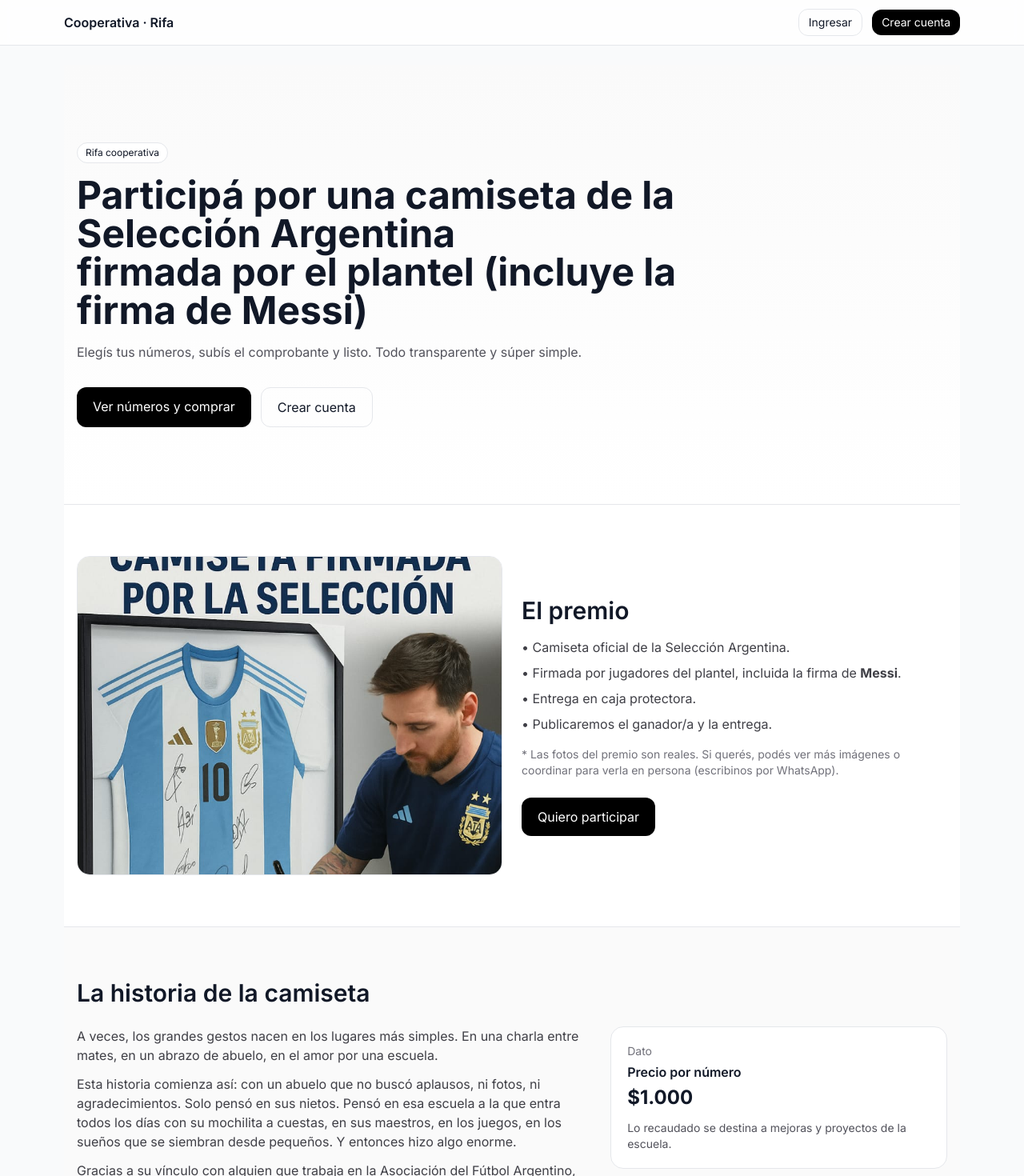
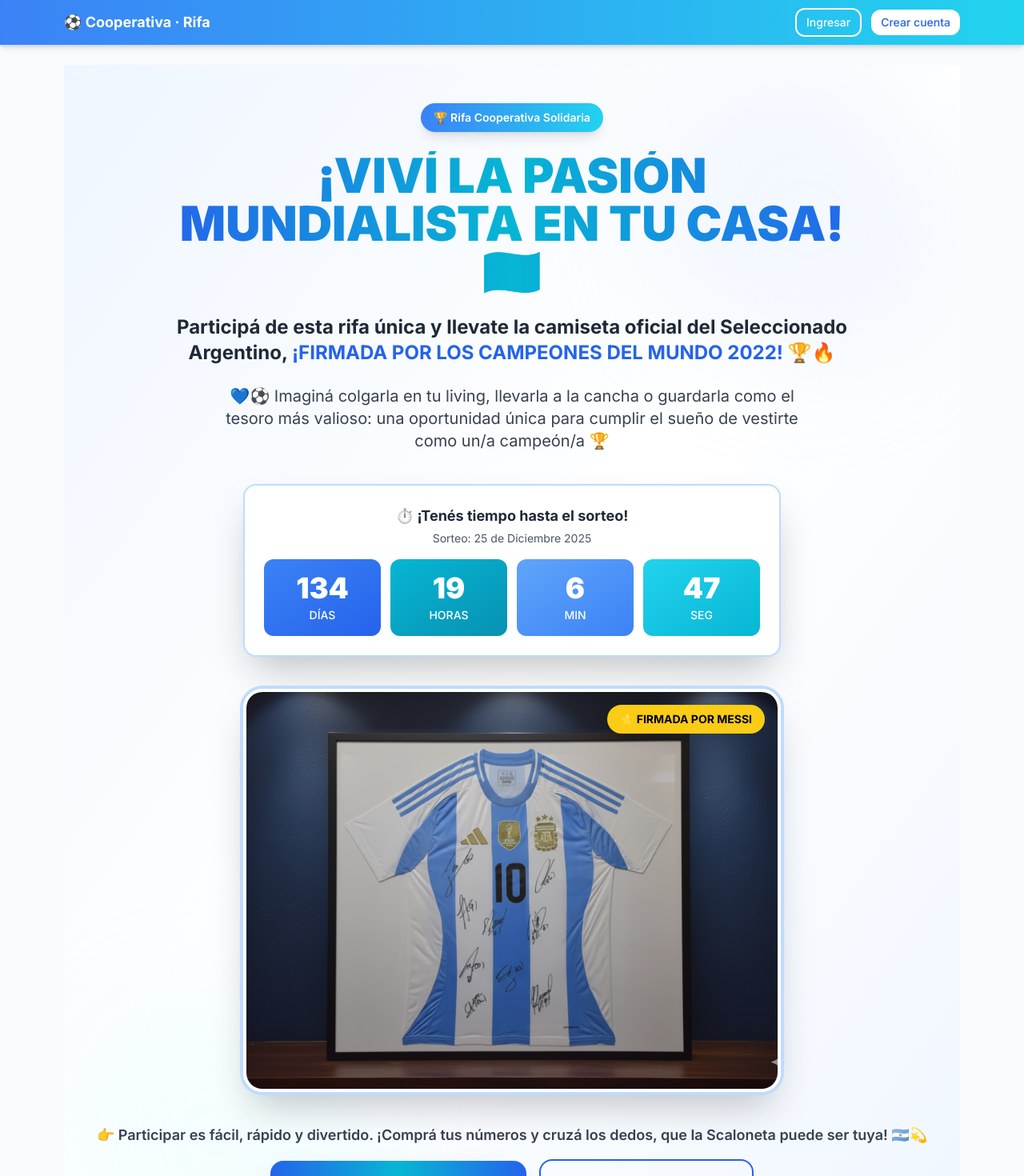
Before and after one commit to MateoFontaine/Codela-rifa-coperativa, a Next.js app: page / in a window 1280 px wide. Shown: the top 1470 px of the page at 80% size. Built offline with nearby package versions, Linux system fonts and the light colour scheme; no server answers.

Commit message:
Mejoramos la vista incial del siito

```diff
--- a/src/app/page.tsx
+++ b/src/app/page.tsx
@@ -1,41 +1,153 @@
-// src/app/page.tsx
+"use client";
 import Image from "next/image";
 import Link from "next/link";
+import { useState, useEffect } from "react";
 
 export default function HomePage() {
+  // Fecha del sorteo - Navidad 2025 (ajustá según necesites)
+  const sorteoDate = new Date('2025-12-25T00:00:00');
+
+  const [timeLeft, setTimeLeft] = useState({
+    days: 0,
+    hours: 0,
+    minutes: 0,
+    seconds: 0
+  });
+
+  useEffect(() => {
+    const calculateTimeLeft = () => {
+      const now = new Date();
+      const difference = sorteoDate.getTime() - now.getTime();
+
+      if (difference > 0) {
+        return {
+          days: Math.floor(difference / (1000 * 60 * 60 * 24)),
+          hours: Math.floor((difference / (1000 * 60 * 60)) % 24),
+          minutes: Math.floor((difference / 1000 / 60) % 60),
+          seconds: Math.floor((difference / 1000) % 60)
+        };
+      }
+      return { days: 0, hours: 0, minutes: 0, seconds: 0 };
+    };
+
+    // Calcular inmediatamente
+    setTimeLeft(calculateTimeLeft());
+
+    // Actualizar cada segundo
+    const timer = setInterval(() => {
+      setTimeLeft(calculateTimeLeft());
+    }, 1000);
+
+    return () => clearInterval(timer);
+  }, []);
+
   return (
     <main className="min-h-screen bg-white">
-      {/* HERO */}
-      <section className="bg-gradient-to-b from-zinc-50 to-white border-b">
-        <div className="max-w-6xl mx-auto px-4 py-16 md:py-24">
-          <div className="max-w-3xl">
-            <span className="inline-block px-2.5 py-1 text-xs rounded-full border bg-white">
-              Rifa cooperativa
+      {/* HERO RENOVADO */}
+      <section className="relative bg-gradient-to-br from-blue-50 via-white to-blue-50 border-b overflow-hidden">
+        {/* Elementos decorativos */}
+        <div className="absolute top-0 right-0 w-96 h-96 bg-blue-100 rounded-full blur-3xl opacity-30"></div>
+        <div className="absolute bottom-0 left-0 w-96 h-96 bg-cyan-100 rounded-full blur-3xl opacity-20"></div>
+
+        <div className="relative max-w-7xl mx-auto px-4 py-8 md:py-12">
+          {/* Badge */}
+          <div className="text-center mb-6">
+            <span className="inline-block px-4 py-2 text-sm font-semibold rounded-full bg-gradient-to-r from-blue-500 to-cyan-400 text-white shadow-lg">
+              🏆 Rifa Cooperativa Solidaria
             </span>
-            <h1 className="mt-4 text-3xl md:text-5xl font-bold leading-tight">
-              Participá por una camiseta de la Selección Argentina{" "}
-              <span className="whitespace-nowrap">firmada por el plantel</span>{" "}
-              (incluye la firma de Messi)
+          </div>
+
+          {/* Título Principal */}
+          <div className="text-center max-w-4xl mx-auto">
+            <h1 className="text-4xl md:text-6xl font-black leading-tight bg-gradient-to-r from-blue-600 via-cyan-500 to-blue-600 bg-clip-text text-transparent">
+              ¡VIVÍ LA PASIÓN MUNDIALISTA EN TU CASA! 🇦🇷
             </h1>
-            <p className="mt-4 text-zinc-600 max-w-2xl">
-              Elegís tus números, subís el comprobante y listo. Todo
-              transparente y súper simple.
+
+            <p className="mt-6 text-xl md:text-2xl font-bold text-gray-800">
+              Participá de esta rifa única y llevate la camiseta oficial del Seleccionado Argentino,{' '}
+              <span className="text-blue-600">¡FIRMADA POR LOS CAMPEONES DEL MUNDO 2022!</span> 🏆🔥
             </p>
 
-            <div className="mt-8 flex flex-wrap gap-3">
+            <p className="mt-6 text-lg md:text-xl text-gray-700 max-w-3xl mx-auto">
+              💙⚽️ Imaginá colgarla en tu living, llevarla a la cancha o guardarla como el tesoro más valioso:
+              una oportunidad única para cumplir el sueño de vestirte como un/a campeón/a 🏆
+            </p>
+          </div>
+
+          {/* Countdown Timer */}
+          <div className="mt-10 max-w-2xl mx-auto">
+            <div className="bg-white rounded-2xl shadow-2xl border-2 border-blue-200 p-6">
+              <div className="text-center mb-4">
+                <p className="text-lg font-bold text-gray-800">
+                  ⏱️ ¡Tenés tiempo hasta el sorteo!
+                </p>
+                <p className="text-sm text-gray-600 mt-1">Sorteo: 25 de Diciembre 2025</p>
+              </div>
+
+              <div className="grid grid-cols-4 gap-3">
+                <div className="bg-gradient-to-br from-blue-500 to-blue-600 rounded-xl p-4 text-white text-center">
+                  <div className="text-3xl md:text-4xl font-black">{timeLeft.days}</div>
+                  <div className="text-xs md:text-sm font-medium mt-1">DÍAS</div>
+                </div>
+                <div className="bg-gradient-to-br from-cyan-500 to-cyan-600 rounded-xl p-4 text-white text-center">
+                  <div className="text-3xl md:text-4xl font-black">{timeLeft.hours}</div>
+                  <div className="text-xs md:text-sm font-medium mt-1">HORAS</div>
+                </div>
+                <div className="bg-gradient-to-br from-blue-400 to-blue-500 rounded-xl p-4 text-white text-center">
+                  <div className="text-3xl md:text-4xl font-black">{timeLeft.minutes}</div>
+                  <div className="text-xs md:text-sm font-medium mt-1">MIN</div>
+                </div>
+                <div className="bg-gradient-to-br from-cyan-400 to-cyan-500 rounded-xl p-4 text-white text-center">
+                  <div className="text-3xl md:text-4xl font-black">{timeLeft.seconds}</div>
+                  <div className="text-xs md:text-sm font-medium mt-1">SEG</div>
+                </div>
+              </div>
+            </div>
+          </div>
+
+          {/* Imagen de la Camiseta */}
+          <div className="mt-10 max-w-2xl mx-auto">
+            <div className="relative aspect-[4/3] rounded-3xl overflow-hidden shadow-2xl border-4 border-white ring-4 ring-blue-200">
+              <Image
+                src="/camisetaFirmada.png"
+                alt="Camiseta Argentina firmada por los campeones"
+                fill
+                className="object-cover"
+                priority
+              />
+              <div className="absolute top-4 right-4 bg-yellow-400 text-black px-4 py-2 rounded-full font-bold text-sm shadow-lg">
+                ⭐ FIRMADA POR MESSI
+              </div>
+            </div>
+          </div>
+
+          {/* CTA Principal */}
+          <div className="mt-10 text-center">
+            <p className="text-lg font-semibold text-gray-700 mb-4">
+              👉 Participar es fácil, rápido y divertido. ¡Comprá tus números y cruzá los dedos, que la Scaloneta puede ser tuya! 🇦🇷💫
+            </p>
+
+            <div className="flex flex-col sm:flex-row gap-4 justify-center items-center">
               <Link
                 href="/app"
-                className="px-5 py-3 rounded-xl bg-black text-white hover:opacity-90"
+                className="group relative px-8 py-5 rounded-2xl bg-gradient-to-r from-blue-600 via-cyan-500 to-blue-600 text-white font-black text-xl shadow-2xl hover:shadow-blue-500/50 transition-all duration-300 hover:scale-105"
               >
-                Ver números y comprar
+                <span className="relative z-10">🎟️ QUIERO MIS NÚMEROS</span>
+                <div className="absolute inset-0 rounded-2xl bg-gradient-to-r from-blue-700 via-cyan-600 to-blue-700 opacity-0 group-hover:opacity-100 transition-opacity"></div>
               </Link>
+
               <Link
                 href="/auth/register"
-                className="px-5 py-3 rounded-xl border hover:bg-zinc-50"
+                className="px-8 py-5 rounded-2xl border-2 border-blue-600 text-blue-600 font-bold text-lg hover:bg-blue-50 transition-all duration-300"
               >
-                Crear cuenta
+                📝 Crear Cuenta Gratis
               </Link>
             </div>
+
+            <p className="mt-6 text-sm text-gray-600">
+              💰 Cada número: <span className="font-bold text-blue-600 text-lg">$1.000</span> ·
+              ✅ Pago por transferencia · ⚡ Confirmación inmediata
+            </p>
           </div>
         </div>
       </section>
@@ -45,13 +157,11 @@
         <div className="flex items-center justify-between gap-6 flex-col md:flex-row">
           <div className="w-full md:w-1/2">
             <div className="relative aspect-[4/3] w-full overflow-hidden rounded-2xl border bg-white">
-              {/* Reemplazá /camiseta.jpg por tu foto real (colocala en /public/camiseta.jpg) */}
               <Image
                 src="/camiseta.jpeg"
                 alt="Camiseta de la Selección Argentina firmada por los jugadores"
                 fill
                 className="object-cover"
-                priority
               />
             </div>
           </div>
@@ -73,7 +183,7 @@
             </p>
             <Link
   href="/app"
-              className="inline-block mt-6 px-5 py-3 rounded-xl bg-black text-white hover:opacity-90"
+  className="inline-block mt-6 px-5 py-3 rounded-xl bg-gradient-to-r from-blue-500 to-cyan-400 text-white hover:opacity-90 shadow-lg transition-all"
 >
   Quiero participar
 </Link>
@@ -142,10 +252,6 @@
                   Lo recaudado se destina a mejoras y proyectos de la escuela.
                 </p>
               </div>
-              {/* Si querés, podés sumar una foto acá */}
-              {/* <div className="mt-4 relative aspect-[4/3] rounded-2xl border overflow-hidden">
-          <Image src="/camiseta.jpg" alt="Camiseta firmada" fill className="object-cover" />
-        </div> */}
             </aside>
           </div>
         </div>
@@ -153,16 +259,14 @@
 
       {/* CÓMO FUNCIONA EL SORTEO */}
       <section className="max-w-6xl mx-auto p-4 md:py-6 bg-zinc-50">
-
         <div className="flex items-center justify-between gap-3 flex-wrap">
           <h2 className="text-2xl md:text-3xl font-semibold">
             ¿Cómo funciona el sorteo?
           </h2>
-
         </div>
 
         <div className="mt-6 grid gap-2 sm:grid-cols-2 lg:grid-cols-4">
-          <div className="rounded-2xl border p-5">
+          <div className="rounded-2xl border p-5 bg-white">
             <div className="text-sm font-medium text-zinc-500">1) Elegí</div>
             <h3 className="mt-1 font-semibold">Tus números</h3>
             <p className="mt-2 text-sm text-zinc-600">
@@ -171,7 +275,7 @@
             </p>
           </div>
 
-          <div className="rounded-2xl border p-5">
+          <div className="rounded-2xl border p-5 bg-white">
             <div className="text-sm font-medium text-zinc-500">2) Pagá</div>
             <h3 className="mt-1 font-semibold">Transferencia + comprobante</h3>
             <p className="mt-2 text-sm text-zinc-600">
@@ -180,7 +284,7 @@
             </p>
           </div>
 
-          <div className="rounded-2xl border p-5">
+          <div className="rounded-2xl border p-5 bg-white">
             <div className="text-sm font-medium text-zinc-500">
               3) Acreditación
             </div>
@@ -191,7 +295,7 @@
             </p>
           </div>
 
-          <div className="rounded-2xl border p-5">
+          <div className="rounded-2xl border p-5 bg-white">
             <div className="text-sm font-medium text-zinc-500">4) Sorteo</div>
             <h3 className="mt-1 font-semibold">Lotería Nacional (Navidad)</h3>
             <p className="mt-2 text-sm text-zinc-600">
@@ -203,17 +307,15 @@
         </div>
       </section>
 
-
-
       {/* PREGUNTAS FRECUENTES */}
-      <section className="border-t bg-zinc-50  rounded">
+      <section className="border-t bg-zinc-50 rounded">
         <div className="max-w-6xl mx-auto px-4 py-12 md:py-16">
           <h2 className="text-2xl md:text-3xl font-semibold">
             Preguntas frecuentes
           </h2>
 
           <div className="mt-6 grid gap-3 md:grid-cols-2">
-            <details className="rounded-2xl border p-4 group">
+            <details className="rounded-2xl border p-4 group bg-white">
               <summary className="cursor-pointer font-medium list-none">
                 ¿Cuánto sale cada número?
               </summary>
@@ -223,7 +325,7 @@
               </p>
             </details>
 
-            <details className="rounded-2xl border p-4 group">
+            <details className="rounded-2xl border p-4 group bg-white">
               <summary className="cursor-pointer font-medium list-none">
                 ¿Cómo pago y dónde subo el comprobante?
               </summary>
@@ -233,7 +335,7 @@
               </p>
             </details>
 
-            <details className="rounded-2xl border p-4 group">
+            <details className="rounded-2xl border p-4 group bg-white">
               <summary className="cursor-pointer font-medium list-none">
                 ¿Qué pasa si no subo el comprobante a tiempo?
               </summary>
@@ -243,7 +345,7 @@
               </p>
             </details>
 
-            <details className="rounded-2xl border p-4 group">
+            <details className="rounded-2xl border p-4 group bg-white">
               <summary className="cursor-pointer font-medium list-none">
                 ¿Cómo y cuándo se anuncia el ganador/a?
               </summary>
@@ -257,7 +359,7 @@
       </section>
 
       {/* CTA FINAL */}
-      <section className="bg-zinc-50 border-t ">
+      <section className="bg-zinc-50 border-t">
         <div className="max-w-6xl mx-auto px-4 py-12 md:py-16 text-center">
           <h2 className="text-2xl md:text-3xl font-semibold">
             ¿Listo para participar?
@@ -265,16 +367,16 @@
           <p className="mt-2 text-zinc-600">
             Registrate gratis y empezá a elegir tus números.
           </p>
-          <div className="mt-6 flex justify-center gap-3">
+          <div className="mt-6 flex justify-center gap-3 flex-wrap">
   <Link
     href="/auth/register"
-              className="px-5 py-3 rounded-xl bg-black text-white hover:opacity-90"
+    className="px-5 py-3 rounded-xl bg-gradient-to-r from-blue-500 to-cyan-400 text-white hover:opacity-90 shadow-lg transition-all"
   >
     Crear cuenta
   </Link>
   <Link
     href="/app"
-              className="px-5 py-3 rounded-xl border hover:bg-white"
+    className="px-5 py-3 rounded-xl border-2 border-blue-500 text-blue-600 hover:bg-blue-50 transition-all"
   >
     Ver números
   </Link>
--- a/src/components/Header.tsx
+++ b/src/components/Header.tsx
@@ -22,25 +22,41 @@
   }
 
   return (
-    <header className="border-b bg-white/80 backdrop-blur sticky top-0 z-10">
+    <header className="border-b border-blue-200 bg-gradient-to-r from-blue-500 to-cyan-400 backdrop-blur sticky top-0 z-10 shadow-md">
       <div className="max-w-6xl mx-auto px-4 h-14 flex items-center justify-between">
-        <Link href="/" className="font-semibold">
-          Cooperativa · Rifa
+        <Link href="/" className="font-bold text-white text-lg hover:opacity-90 transition-opacity">
+          ⚽ Cooperativa · Rifa
         </Link>
 
         <nav className="flex items-center gap-3 text-sm">
           {email ? (
             <>
-              <span className="hidden sm:inline text-gray-600">Hola, {email}</span>
-              <Link href="/app" className="px-3 py-1.5 rounded-xl border">Mi cuenta</Link>
-              <button onClick={logout} className="px-3 py-1.5 rounded-xl bg-black text-white">
+              <span className="hidden sm:inline text-white font-medium">Hola, {email}</span>
+              <Link
+                href="/app"
+                className="px-3 py-1.5 rounded-xl border-2 border-white text-white hover:bg-white hover:text-blue-600 transition-all font-medium"
+              >
+                Mi cuenta
+              </Link>
+              <button
+                onClick={logout}
+                className="px-3 py-1.5 rounded-xl bg-white text-blue-600 hover:bg-blue-50 transition-all font-medium"
+              >
                 Salir
               </button>
             </>
           ) : (
             <>
-              <Link href="/auth/login" className="px-3 py-1.5 rounded-xl border">Ingresar</Link>
-              <Link href="/auth/register" className="px-3 py-1.5 rounded-xl bg-black text-white">
+              <Link
+                href="/auth/login"
+                className="px-3 py-1.5 rounded-xl border-2 border-white text-white hover:bg-white hover:text-blue-600 transition-all font-medium"
+              >
+                Ingresar
+              </Link>
+              <Link
+                href="/auth/register"
+                className="px-3 py-1.5 rounded-xl bg-white text-blue-600 hover:bg-blue-50 transition-all font-medium"
+              >
                 Crear cuenta
               </Link>
             </>
```
Lines whose indentation alone changed are shown as unchanged.
